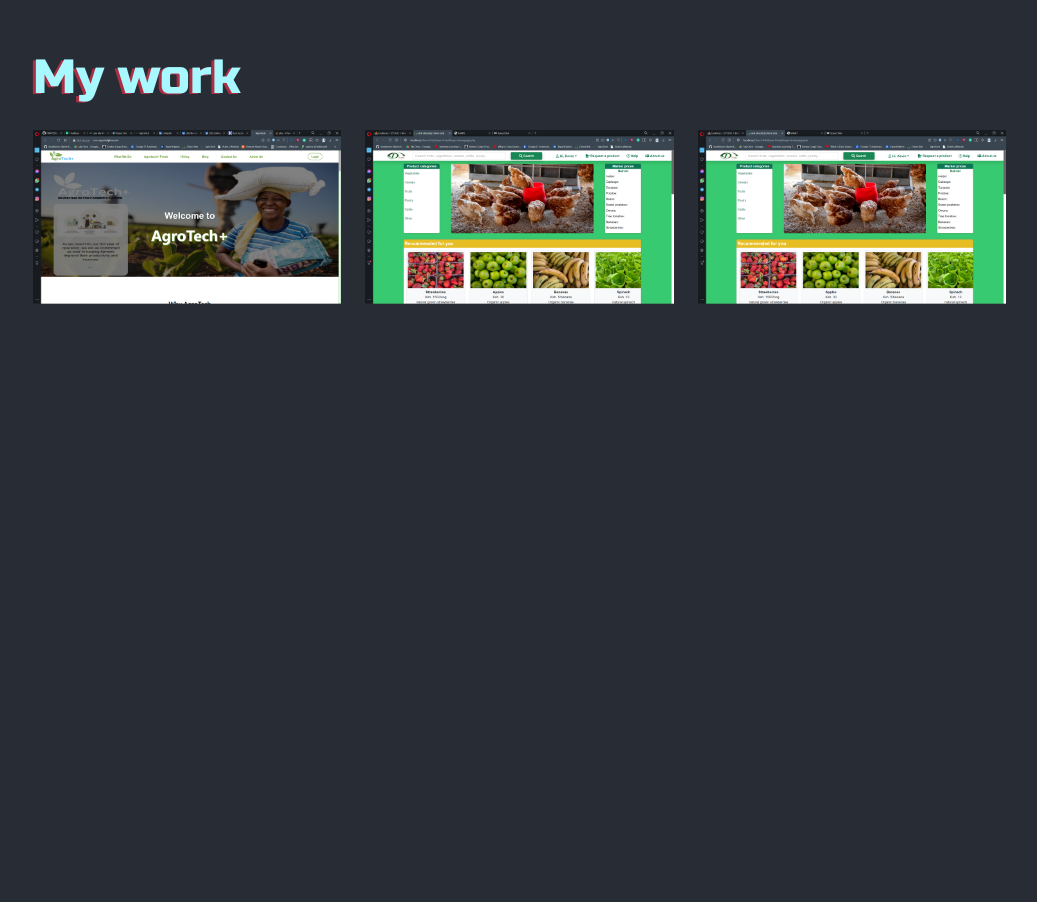
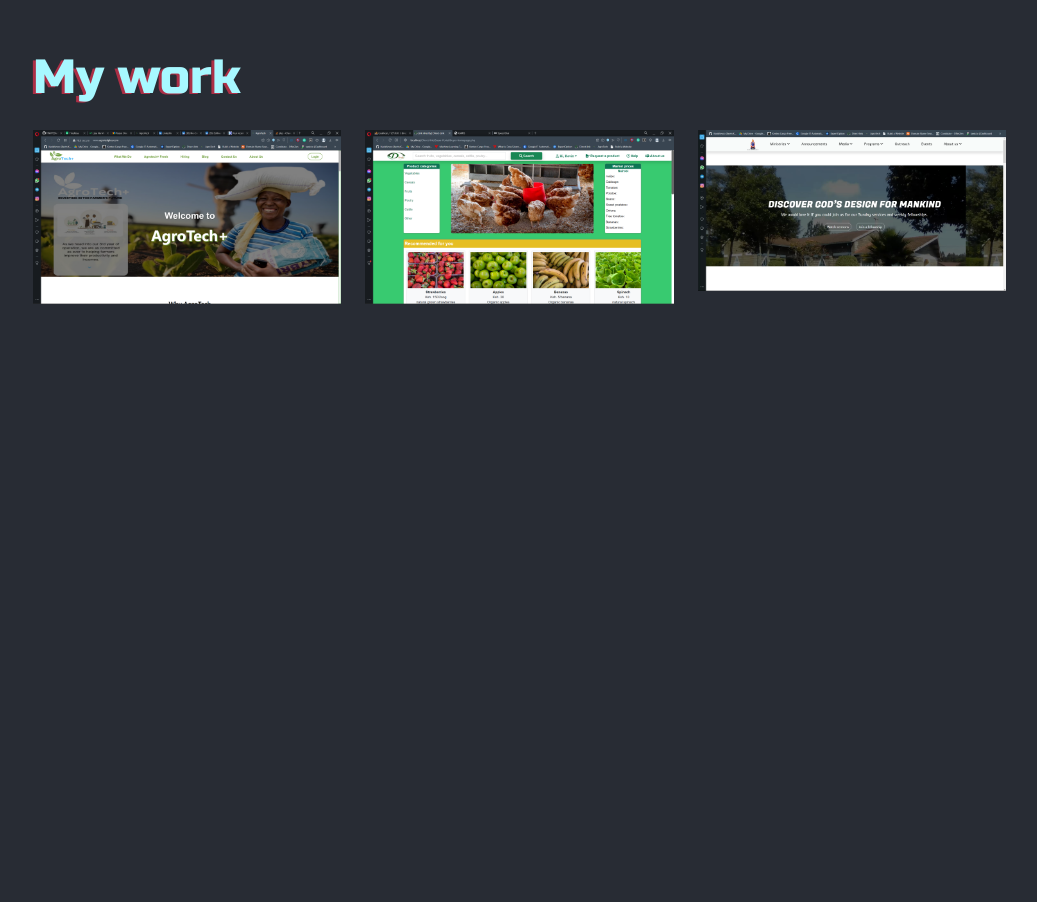
Before and after one commit to KarisKevoo/portfolio, a React (Create React App) app: page / in a window 1280 px wide. Shown: the part 2460-3362 px from the top of the page, without its empty margins (95-1132 px from the left). Built offline with nearby package versions, Linux system fonts and the light colour scheme.

Commit message:
reversing changes

```diff
--- a/src/components/Mywork.js
+++ b/src/components/Mywork.js
@@ -35,8 +35,7 @@
                     <p>My work</p>
                     <div style={mystyle} id="imageHolder"><img src="./Screenshot (75).png" alt="" style={imgstyle}></img><a href='https://www.agrotekplus.com' target="_blank" style={linkstyle}>Mylink</a></div>
                     <div style={mystyle} id="imageHolder"><img src="./Screenshot (397).png" alt="" style={imgstyle}></img><a href='#' target="_blank" style={linkstyle}>Mylink</a></div>
-                    <div style={mystyle} id="imageHolder"><img src="./Screenshot (397).png" alt="" style={imgstyle}></img><a href='#' target="_blank" style={linkstyle}>Mylink</a></div>
-                    {/* <div style={mystyle} id="imageHolder"><img src="./Screenshot (93).png" alt="" style={imgstyle}></img><a href='#' target="_blank" style={linkstyle}>Mylink</a></div> */}
+                    <div style={mystyle} id="imageHolder"><img src="./Screenshot (93).png" alt="" style={imgstyle}></img><a href='#' target="_blank" style={linkstyle}>Mylink</a></div>
                 </div>
             </section>
         </div>
```
